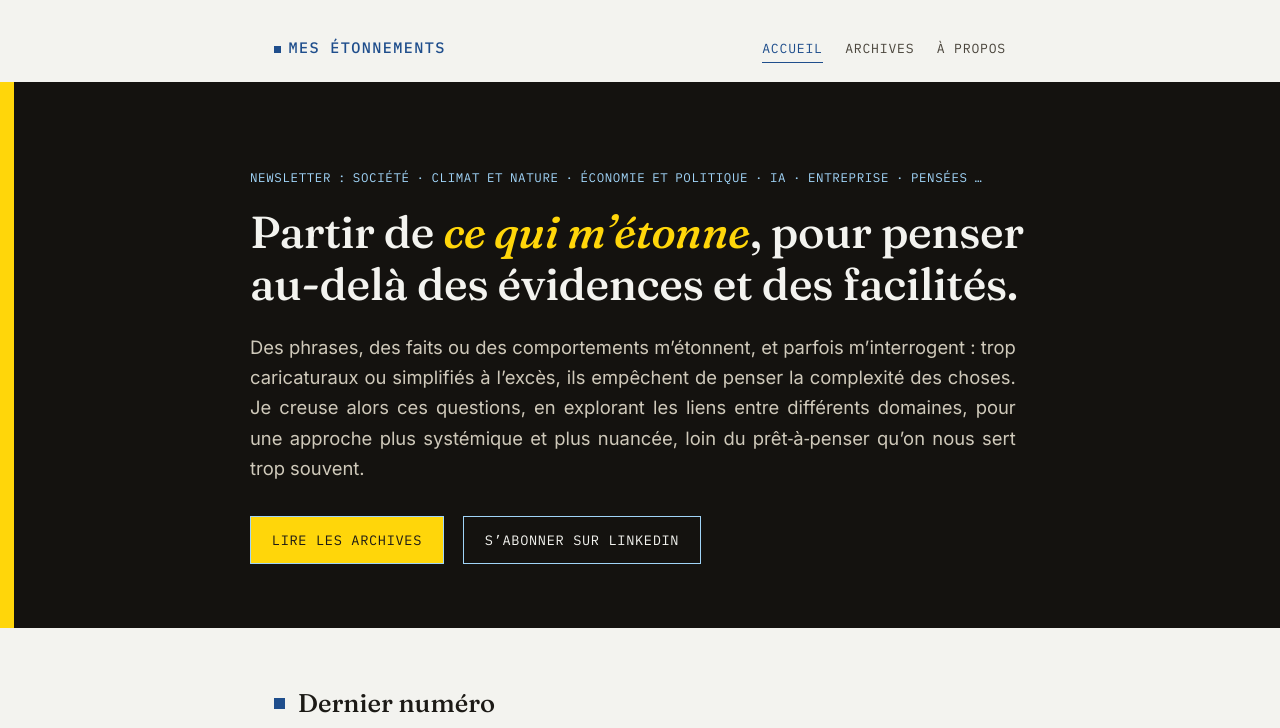
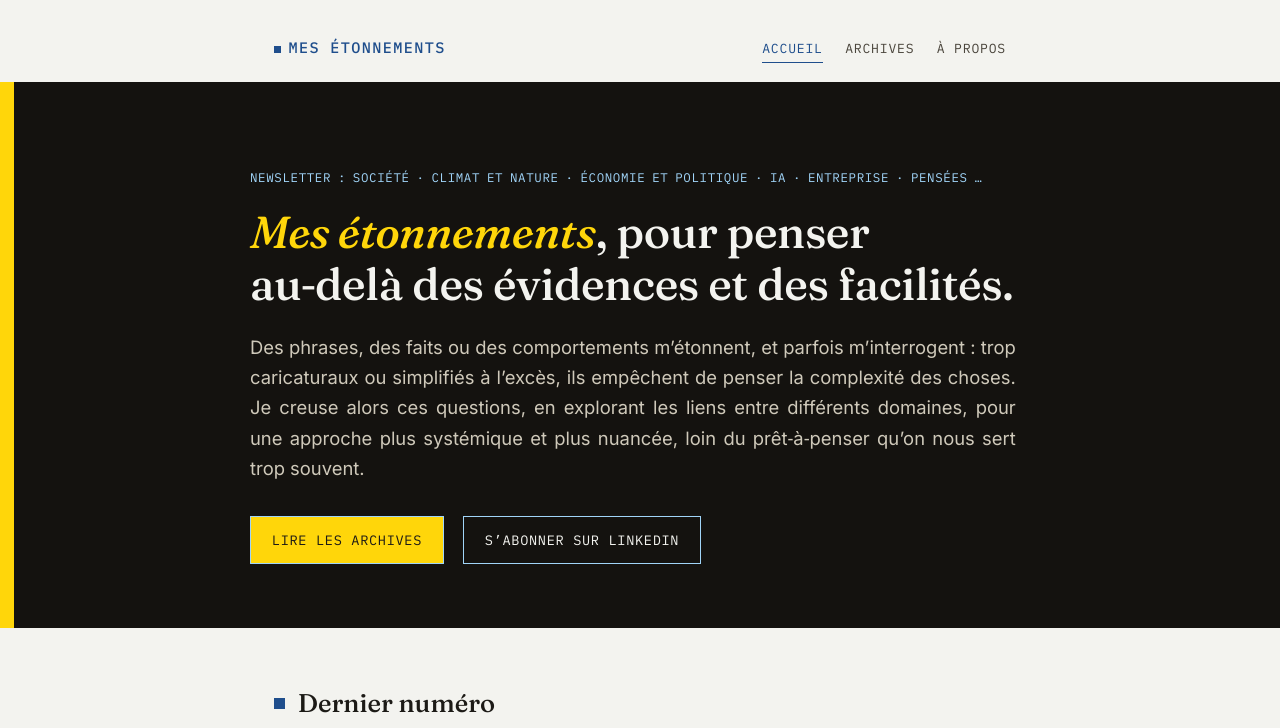
Before and after one commit to gillesschacherer-articles/mes-etonnements, a plain HTML site: page index.html in a window 1280 px wide. Shown: the top 728 px of the page. Drawn offline with Linux system fonts and the light colour scheme.

Commit message:
Add files via upload

```diff
--- a/index.html
+++ b/index.html
@@ -24,7 +24,7 @@
 <section class="hero">
   <div class="hero-inner">
     <p class="eyebrow">Newsletter : Société · Climat et nature · Économie et politique · IA · Entreprise · Pensées …</p>
-    <h1>Partir de <em>ce qui m’étonne</em>, pour penser au-delà des évidences et des facilités.</h1>
+    <h1><em>Mes étonnements</em>, pour penser au‑delà des évidences et des facilités.</h1>
     <p class="lede">Des phrases, des faits ou des comportements m’étonnent, et parfois m’interrogent : trop caricaturaux ou simplifiés à l’excès, ils empêchent de penser la complexité des choses. Je creuse alors ces questions, en explorant les liens entre différents domaines, pour une approche plus systémique et plus nuancée, loin du prêt‑à‑penser qu’on nous sert trop souvent.</p>
     <div class="hero-actions">
       <a class="btn btn--solid" href="archives.html">Lire les archives</a>
```
